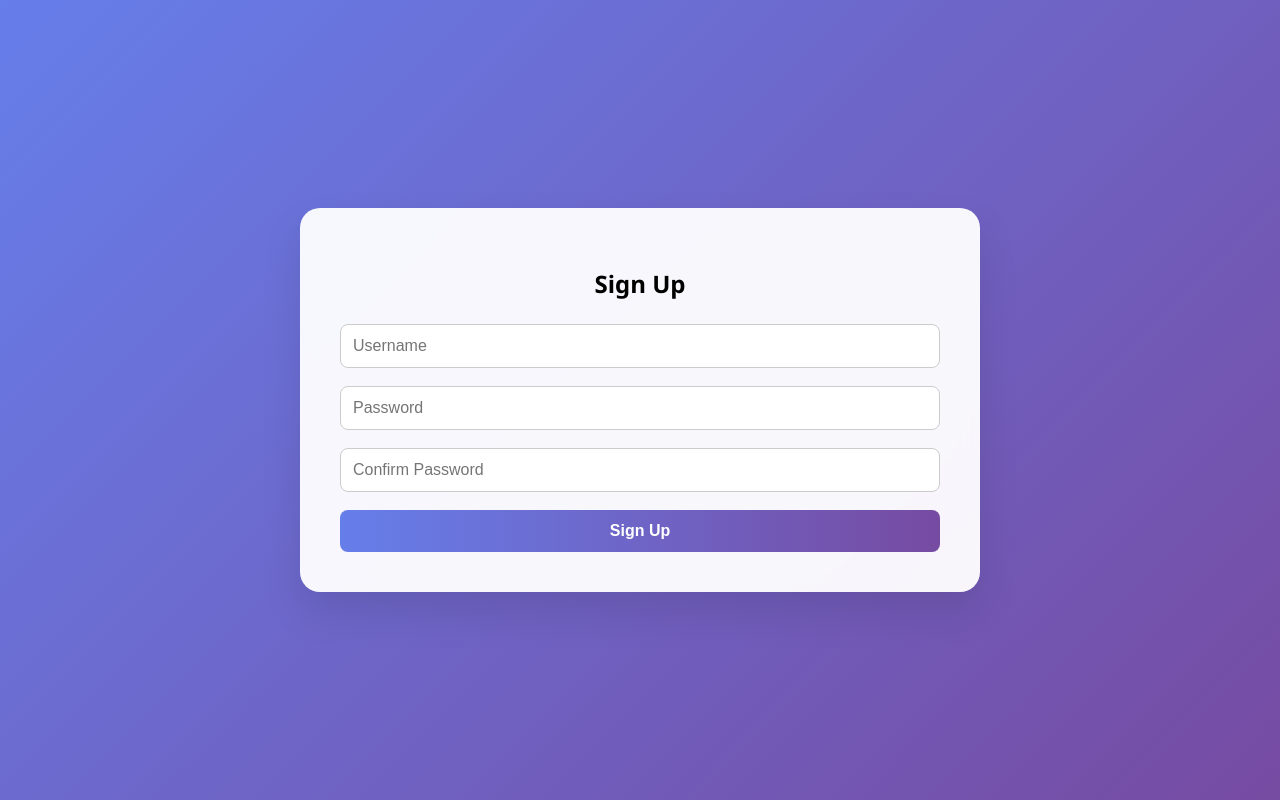
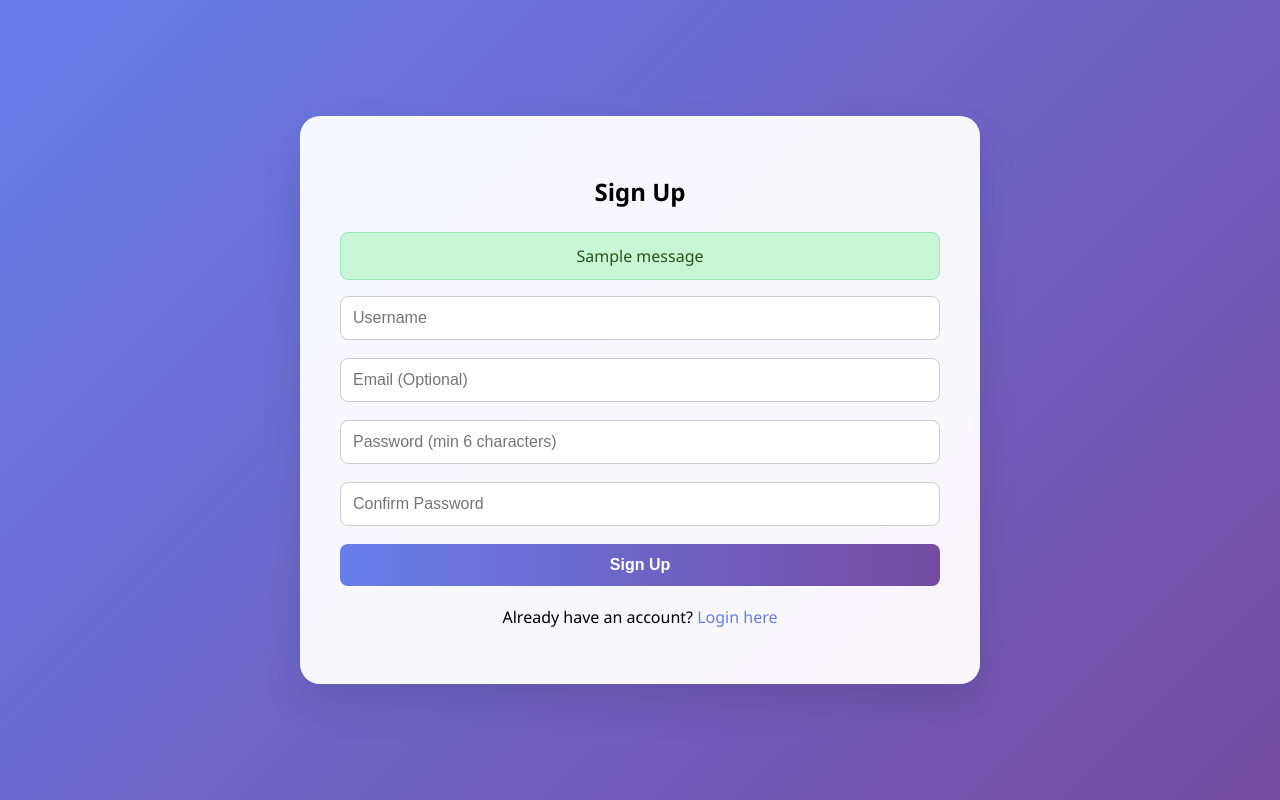
Before and after one commit to sayedabdulkarim/django_poc_one, a Django app: page /accounts/signup/ in a window 1280 px wide. Run offline with Django 5.2, Linux system fonts and the light colour scheme; tables that the repository leaves empty hold one stand-in row (values such as "Sample post"); one stand-in notice (Sample message) is shown.

Commit message:
Implement user authentication with login, signup, and logout functionality; enhance message display for user feedback

```diff
--- a/accounts/templates/signup.html
+++ b/accounts/templates/signup.html
@@ -4,29 +4,48 @@
 
 {% block content %}
 <h2 style="text-align:center; margin-bottom: 24px;">Sign Up</h2>
+
+<!-- Display messages -->
+{% if messages %}
+{% for message in messages %}
+<div class="message {{ message.tags }}"
+    style="padding: 12px; margin-bottom: 16px; border-radius: 8px; text-align: center;">
+    {{ message }}
+</div>
+{% endfor %}
+<style>
+    .message.error {
+        background-color: #fed7d7;
+        color: #9b2c2c;
+        border: 1px solid #feb2b2;
+    }
+
+    .message.success {
+        background-color: #c6f6d5;
+        color: #2d5016;
+        border: 1px solid #9ae6b4;
+    }
+</style>
+{% endif %}
+
 <form method="post" style="display: flex; flex-direction: column; gap: 18px;">
     {% csrf_token %}
     <input type="text" name="username" placeholder="Username" required
         style="padding: 12px; border-radius: 8px; border: 1px solid #ccc; font-size: 1rem;">
-    <input type="password" name="password1" placeholder="Password" required
+    <input type="email" name="email" placeholder="Email (Optional)"
         style="padding: 12px; border-radius: 8px; border: 1px solid #ccc; font-size: 1rem;">
-    <input type="password" name="password2" placeholder="Confirm Password" required
+    <input type="password" name="password" placeholder="Password (min 6 characters)" required
+        style="padding: 12px; border-radius: 8px; border: 1px solid #ccc; font-size: 1rem;">
+    <input type="password" name="confirm_password" placeholder="Confirm Password" required
         style="padding: 12px; border-radius: 8px; border: 1px solid #ccc; font-size: 1rem;">
     <button type="submit"
         style="padding: 12px; border-radius: 8px; background: linear-gradient(90deg, #667eea, #764ba2); color: #fff; border: none; font-size: 1rem; font-weight: bold; cursor: pointer; transition: background 0.2s;">
         Sign Up
     </button>
-    {% if form.errors %}
-    <div style="color: #e53e3e; text-align: center;">
-        {% for field in form %}
-        {% for error in field.errors %}
-        {{ error }}<br>
-        {% endfor %}
-        {% endfor %}
-        {% for error in form.non_field_errors %}
-        {{ error }}<br>
-        {% endfor %}
-    </div>
-    {% endif %}
 </form>
+
+<p style="text-align: center; margin-top: 20px;">
+    Already have an account? <a href="/accounts/login/" style="color: #667eea; text-decoration: none;">Login
+        here</a>
+</p>
 {% endblock %}
--- a/accounts/views.py
+++ b/accounts/views.py
@@ -1,9 +1,70 @@
-from django.shortcuts import render
+from django.shortcuts import render, redirect
+from django.contrib.auth import authenticate, login, logout
+from django.contrib.auth.models import User
+from django.contrib import messages
+from django.db import IntegrityError
 
-# Create your views here.
 def login_view(request):
+    if request.method == 'POST':
+        username = request.POST['username']
+        password = request.POST['password']
+
+        # Authenticate user
+        user = authenticate(request, username=username, password=password)
+
+        if user is not None:
+            login(request, user)
+            messages.success(request, f'Welcome back, {username}!')
+
+            # Redirect to next page if provided, otherwise to home
+            next_page = request.POST.get('next', '/')
+            return redirect(next_page)
+        else:
+            messages.error(request, 'Invalid username or password.')
+
     return render(request, 'login.html')
+
+def signup_view(request):
+    if request.method == 'POST':
+        username = request.POST['username']
+        email = request.POST.get('email', '')
+        password = request.POST['password']
+        confirm_password = request.POST['confirm_password']
+
+        # Validation
+        if password != confirm_password:
+            messages.error(request, 'Passwords do not match.')
+            return render(request, 'signup.html')
+
+        if len(password) < 6:
+            messages.error(request, 'Password must be at least 6 characters long.')
+            return render(request, 'signup.html')
+
+        try:
+            # Create user - Django automatically checks for duplicate usernames
+            user = User.objects.create_user(
+                username=username,
+                email=email,
+                password=password
+            )
+            messages.success(request, f'Account created successfully for {username}! Please log in.')
+            return redirect('login')
+
+        except IntegrityError:
+            # This handles duplicate username error
+            messages.error(request, f'Username "{username}" is already taken. Please choose a different username.')
+            return render(request, 'signup.html')
+
+        except Exception as e:
+            messages.error(request, 'An error occurred. Please try again.')
+            return render(request, 'signup.html')
+
+    return render(request, 'signup.html')
+
 def logout_view(request):
-    return render(request, 'logout.html')
-def signup_view(request):
-    return render(request, 'signup.html')
+    if request.user.is_authenticated:
+        username = request.user.username
+        logout(request)
+        messages.success(request, f'Goodbye, {username}! You have been logged out.')
+
+    return redirect('/')
```
Also changed, not shown: accounts/templates/login.html (+28 -5 lines), accounts/templates/logout.html (+21 -0 lines).
